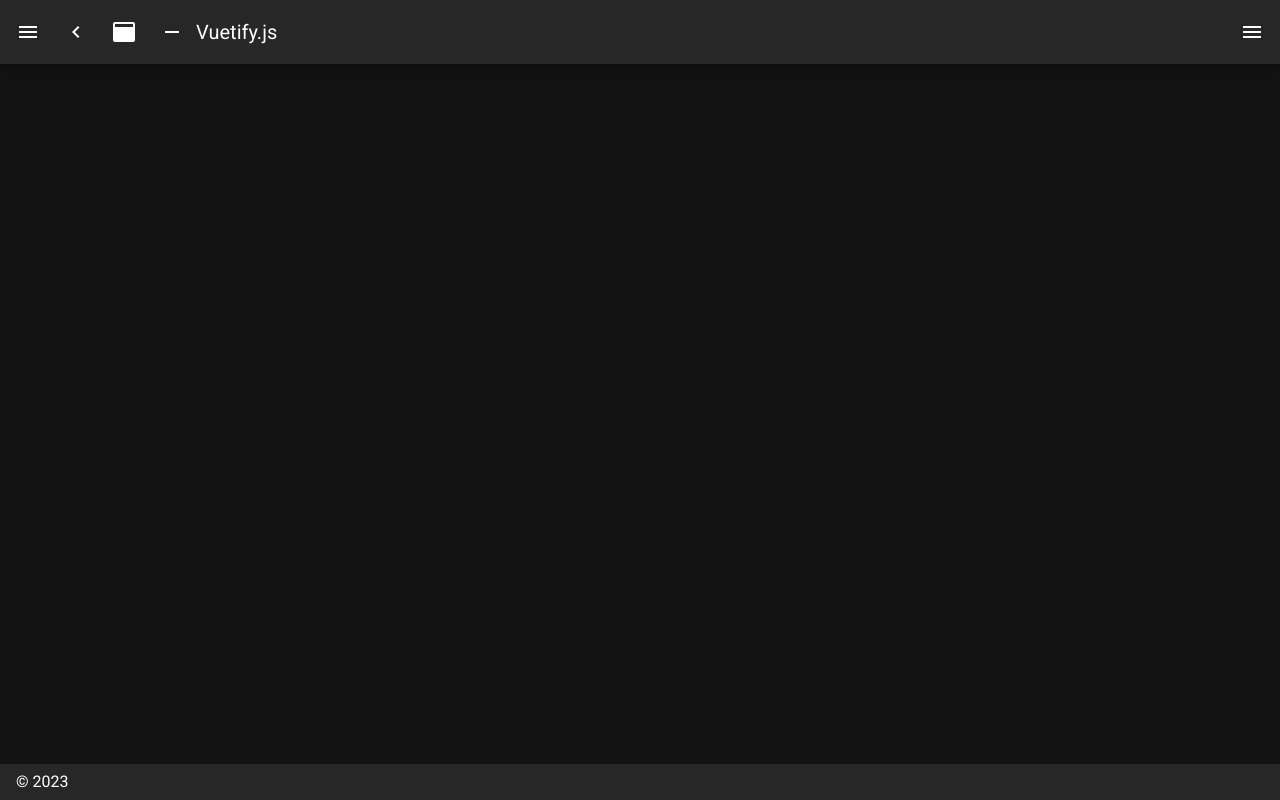
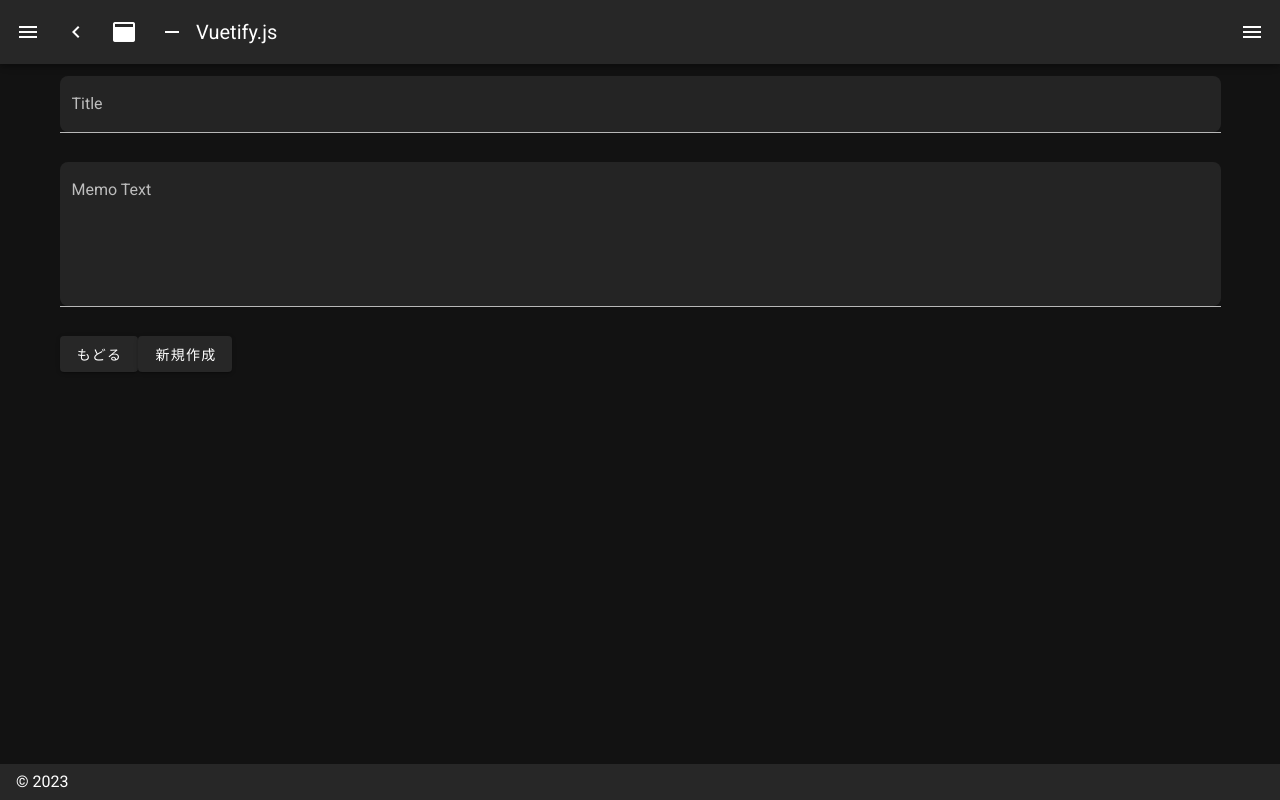
Before and after one commit to SodeButton/memo-app-nuxt, a Nuxt app: page /create in a window 1280 px wide. Before the commit this address had no page. Built offline with nearby package versions, Linux system fonts and the light colour scheme.

Commit message:
add create page.

```diff
--- /dev/null
+++ b/pages/create.vue
@@ -0,0 +1,43 @@
+<template>
+  <v-row>
+    <v-col>
+      <v-textarea class="text-h4 rounded-lg" filled auto-grow label="Title" rows="1" v-model="memoTitle">
+      </v-textarea>
+      <v-textarea class="text-h5 rounded-lg" filled auto-grow label="Memo Text" v-model="memoText">
+      </v-textarea>
+      <v-btn @click="back()">もどる</v-btn>
+      <v-btn @click="postMemo()">新規作成</v-btn>
+    </v-col>
+  </v-row>
+</template>
+
+<script>
+export default {
+  name: "createPage",
+  data() {
+    return {
+      memoTitle: "",
+      memoText: "",
+    }
+  },
+  methods: {
+    back() {
+      this.$router.push('/');
+    },
+    async postMemo() {
+      const db = this.$fire.firestore;
+      const memoCollection = db.collection("memoData");
+
+      try {
+
+        const postData = {title: this.memoTitle, text: this.memoText, lastUpdate: this.$fireModule.firestore.Timestamp.now()}
+        await memoCollection.add(postData);
+        console.log(postData);
+        await this.$router.push('/');
+      } catch(e) {
+        console.log(e);
+      }
+    }
+  }
+}
+</script>
```
